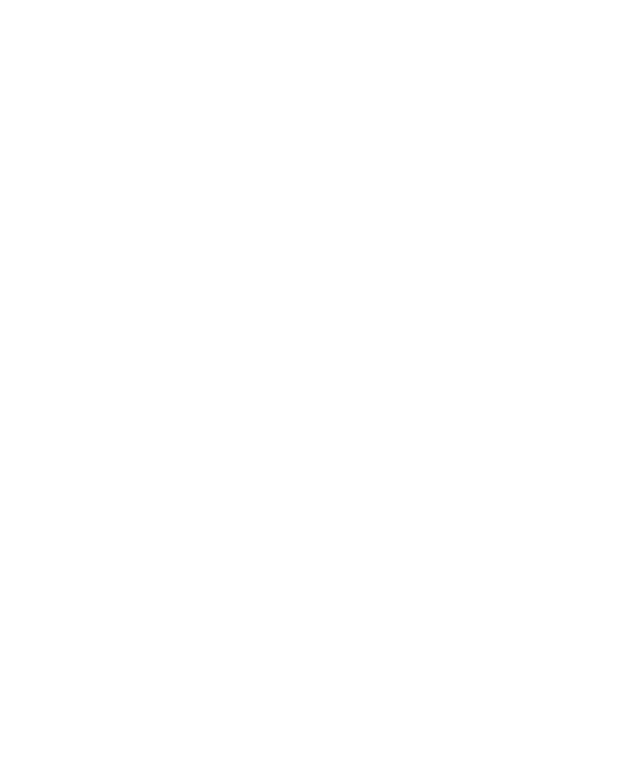
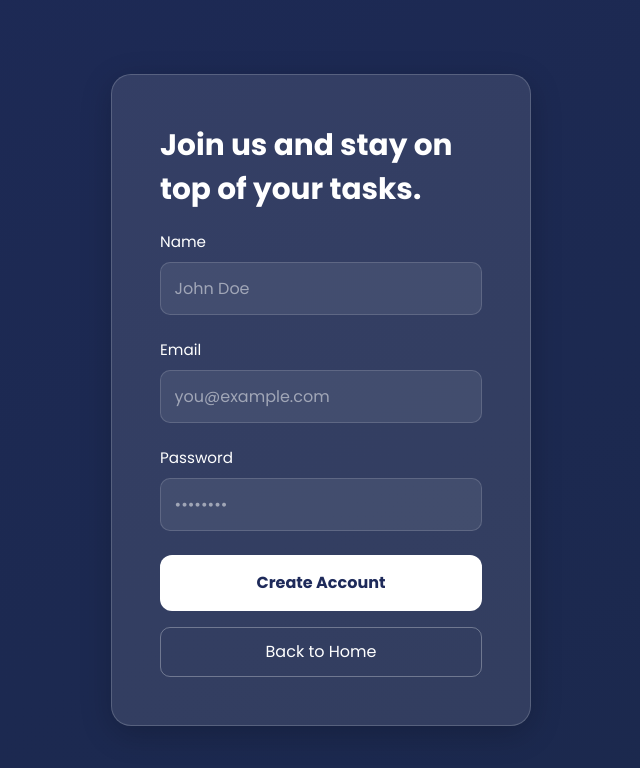
Before and after one commit to Anbu142/tsk_mgr_01, a React (Vite) app: page /signup in a window 1280 px wide. Before the commit this address had no page. Shown: the top 768 px of the page, without its empty margins (319-959 px from the left). Built offline with nearby package versions, Linux system fonts and the light colour scheme.

Commit message:
Updated App.tsx

```diff
--- a/src/App.tsx
+++ b/src/App.tsx
@@ -1,6 +1,7 @@
 import { BrowserRouter, Routes, Route } from 'react-router-dom';
 import Home from './pages/Home';
 import Login from './pages/Login';
+import Signup from './pages/Signup';
 import Dashboard from './pages/Dashboard';
 
 function App() {
@@ -9,6 +10,7 @@ function App() {
       <Routes>
         <Route path="/" element={<Home />} />
         <Route path="/login" element={<Login />} />
+        <Route path="/signup" element={<Signup />} />
         <Route path="/dashboard" element={<Dashboard />} />
       </Routes>
     </BrowserRouter>
--- a/src/pages/Home.tsx
+++ b/src/pages/Home.tsx
@@ -24,7 +24,10 @@ function Home() {
               Login
             </button>
 
-            <button className="bg-white text-[#1E2A5A] font-bold py-3.5 px-10 rounded-xl transition-all duration-300 hover:bg-[#F8FAFC] hover:shadow-[0_0_20px_rgba(255,255,255,0.3)] hover:scale-105">
+            <button
+              onClick={() => navigate('/signup')}
+              className="bg-white text-[#1E2A5A] font-bold py-3.5 px-10 rounded-xl transition-all duration-300 hover:bg-[#F8FAFC] hover:shadow-[0_0_20px_rgba(255,255,255,0.3)] hover:scale-105"
+            >
               Signup
             </button>
 
--- /dev/null
+++ b/src/pages/Signup.tsx
@@ -0,0 +1,89 @@
+import { useState } from 'react';
+import { useNavigate } from 'react-router-dom';
+
+function Signup() {
+  const navigate = useNavigate();
+  const [name, setName] = useState('');
+  const [email, setEmail] = useState('');
+  const [password, setPassword] = useState('');
+
+  const handleSignup = (e: React.FormEvent) => {
+    e.preventDefault();
+    navigate('/dashboard');
+  };
+
+  return (
+    <div className="min-h-screen flex items-center justify-center bg-gradient-to-br from-[#1E2A5A] to-[#1A2847] animate-gradientShift px-4">
+      <div className="w-full max-w-[420px] animate-fadeInUp">
+        <div className="bg-white/10 backdrop-blur-xl border border-white/[0.18] rounded-[20px] shadow-[0_8px_32px_rgba(0,0,0,0.2)] p-12">
+          <h1 className="text-[1.85rem] font-bold text-white mb-5">
+            Join us and stay on top of your tasks.
+          </h1>
+
+          <form onSubmit={handleSignup} className="space-y-6">
+            <div>
+              <label htmlFor="name" className="block text-[0.95rem] font-medium text-white mb-2">
+                Name
+              </label>
+              <input
+                type="text"
+                id="name"
+                value={name}
+                onChange={(e) => setName(e.target.value)}
+                placeholder="John Doe"
+                required
+                className="w-full px-[0.85rem] py-[0.85rem] rounded-[10px] bg-white/[0.08] border border-white/15 text-white placeholder:text-white/50 focus:outline-none focus:border-white/30 focus:shadow-[0_0_15px_rgba(255,255,255,0.15)] transition-all duration-300"
+              />
+            </div>
+
+            <div>
+              <label htmlFor="email" className="block text-[0.95rem] font-medium text-white mb-2">
+                Email
+              </label>
+              <input
+                type="email"
+                id="email"
+                value={email}
+                onChange={(e) => setEmail(e.target.value)}
+                placeholder="you@example.com"
+                required
+                className="w-full px-[0.85rem] py-[0.85rem] rounded-[10px] bg-white/[0.08] border border-white/15 text-white placeholder:text-white/50 focus:outline-none focus:border-white/30 focus:shadow-[0_0_15px_rgba(255,255,255,0.15)] transition-all duration-300"
+              />
+            </div>
+
+            <div>
+              <label htmlFor="password" className="block text-[0.95rem] font-medium text-white mb-2">
+                Password
+              </label>
+              <input
+                type="password"
+                id="password"
+                value={password}
+                onChange={(e) => setPassword(e.target.value)}
+                placeholder="••••••••"
+                required
+                className="w-full px-[0.85rem] py-[0.85rem] rounded-[10px] bg-white/[0.08] border border-white/15 text-white placeholder:text-white/50 focus:outline-none focus:border-white/30 focus:shadow-[0_0_15px_rgba(255,255,255,0.15)] transition-all duration-300"
+              />
+            </div>
+
+            <button
+              type="submit"
+              className="w-full bg-white text-[#1E2A5A] font-bold py-4 rounded-xl transition-all duration-300 hover:bg-[#F8FAFC] hover:shadow-[0_0_20px_rgba(255,255,255,0.3)] hover:scale-[1.02] mt-8"
+            >
+              Create Account
+            </button>
+          </form>
+
+          <button
+            onClick={() => navigate('/')}
+            className="w-full bg-transparent border border-white/30 text-white font-medium py-3 rounded-[10px] transition-all duration-300 hover:bg-white/10 hover:border-white/40 mt-4"
+          >
+            Back to Home
+          </button>
+        </div>
+      </div>
+    </div>
+  );
+}
+
+export default Signup;
```
